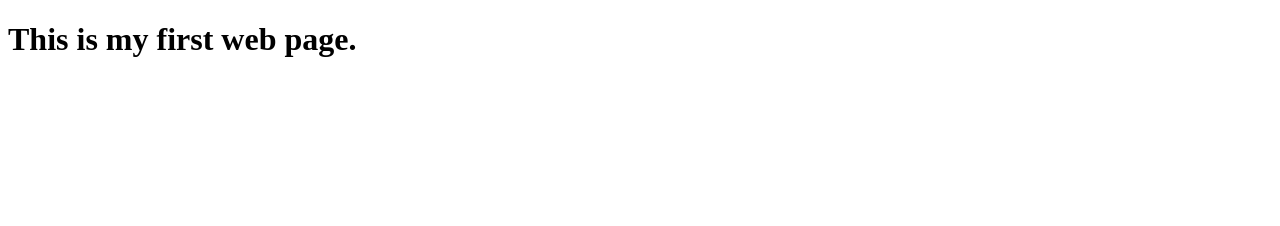
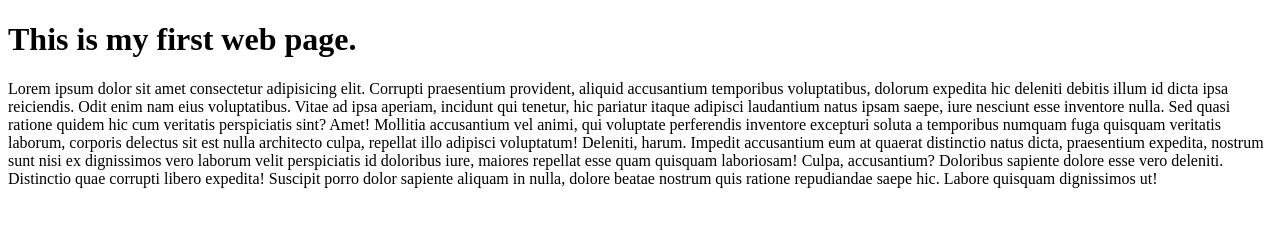
Before and after one commit to Balveer-Thakur/Sign-in-fun, a plain HTML site: page Index.html in a window 1280 px wide. Drawn offline with Linux system fonts and the light colour scheme.

Commit message:
modified file

```diff
--- a/Index.html
+++ b/Index.html
@@ -7,6 +7,13 @@
 </head>
 <body>
     <h1>This is my first web page.</h1>
+    <p>
+        Lorem ipsum dolor sit amet consectetur adipisicing elit. Corrupti praesentium provident, aliquid accusantium temporibus voluptatibus, dolorum expedita hic deleniti debitis illum id dicta ipsa reiciendis. Odit enim nam eius voluptatibus.
+        Vitae ad ipsa aperiam, incidunt qui tenetur, hic pariatur itaque adipisci laudantium natus ipsam saepe, iure nesciunt esse inventore nulla. Sed quasi ratione quidem hic cum veritatis perspiciatis sint? Amet!
+        Mollitia accusantium vel animi, qui voluptate perferendis inventore excepturi soluta a temporibus numquam fuga quisquam veritatis laborum, corporis delectus sit est nulla architecto culpa, repellat illo adipisci voluptatum! Deleniti, harum.
+        Impedit accusantium eum at quaerat distinctio natus dicta, praesentium expedita, nostrum sunt nisi ex dignissimos vero laborum velit perspiciatis id doloribus iure, maiores repellat esse quam quisquam laboriosam! Culpa, accusantium?
+        Doloribus sapiente dolore esse vero deleniti. Distinctio quae corrupti libero expedita! Suscipit porro dolor sapiente aliquam in nulla, dolore beatae nostrum quis ratione repudiandae saepe hic. Labore quisquam dignissimos ut!
+    </p>
 
 </body>
 </html>
```
